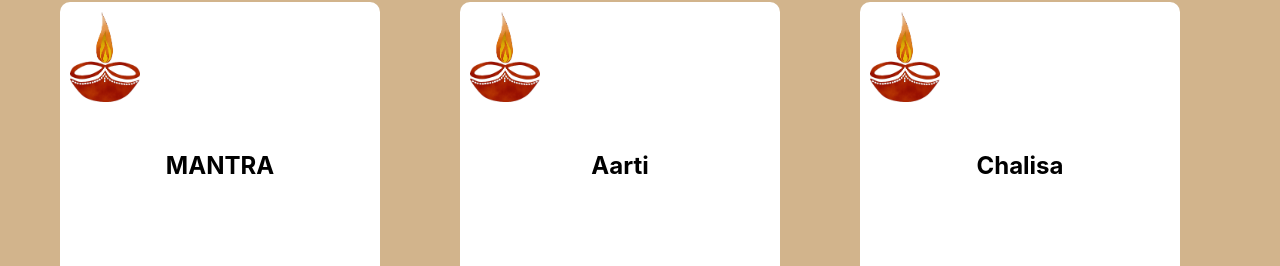
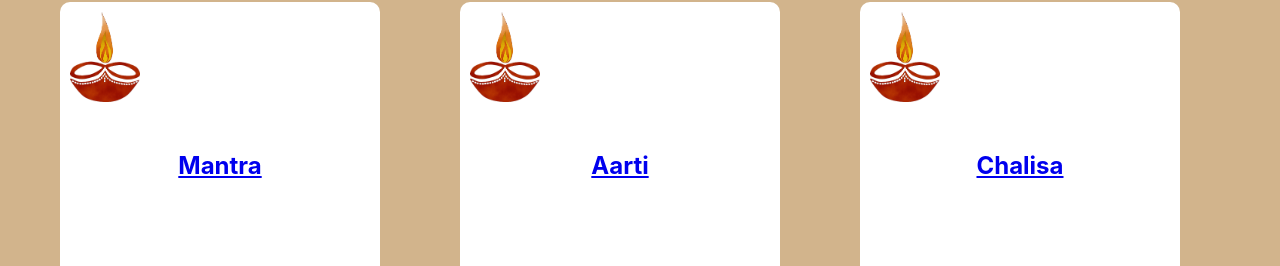
Before and after one commit to shashikant010/Mantra-counter, a React (Create React App) app: page / in a window 1280 px wide. Shown: the part 180-446 px from the top of the page. Built offline with nearby package versions, Linux system fonts and the light colour scheme.

Commit message:
added hash routing to webpage

```diff
--- a/package.json
+++ b/package.json
@@ -10,6 +10,7 @@
     "gh-pages": "^6.1.1",
     "react": "^18.2.0",
     "react-dom": "^18.2.0",
+    "react-router-dom": "^6.22.0",
     "react-scripts": "5.0.1",
     "react-simple-typewriter": "^5.0.1",
     "web-vitals": "^2.1.4"
--- a/src/App.js
+++ b/src/App.js
@@ -1,24 +1,29 @@
 import { useState } from 'react';
 import './App.css';
-import Congo from './components/Congo';
-import Counter from './components/Counter';
 import Mantra from './components/Mantra';
-import Audio from './Audio';
+
 import HomePage from './HomePage';
+import { HashRouter,Link,Route,Routes } from 'react-router-dom'
 
 function App() {
   const [play,setplay]=useState("autoplay")
   return (
+    <HashRouter>
     <div className="App ">
-      <HomePage/>
-      {/* <div className="bgimg"></div> */}
-      {/* <h1>Mantra counter</h1> */}
+      <Routes>
+        <Route path='/' element={<HomePage/>}/>
+        <Route path='/Mantra' element={<Mantra/>}/>
 
-      {/* <Audio/> */}
+      {/**/}
+      {/*  */}
+
+      {/*  */}
       {/* <Mantra/> */}
-      {/* <Counter/> */}
+      {/*  */}
       {/* <Congo/> */}
+      </Routes>
     </div>
+    </HashRouter>
   );
 }
 
--- a/src/HomePage.js
+++ b/src/HomePage.js
@@ -18,7 +18,7 @@ export default function HomePage() {
                   words={['All You Need','','for your pooja','','Is Here']}
                 /></span><span ><Cursor/></span></h3>
     <div className="container">
-    <Boxes title='MANTRA'/>
+    <Boxes title='Mantra'/>
     <Boxes title='Aarti'/>
     <Boxes title='Chalisa'/>
     </div>
--- a/src/components/Boxes.js
+++ b/src/components/Boxes.js
@@ -1,12 +1,12 @@
 import React from 'react'
 import arti from '../aarti.png'
-
+import {Link} from 'react-router-dom'
 export default function Boxes(props) {
   return (
     <div>
       <div className='boxes'>
         <img src={arti} alt="" height={100}/>
- <h2>{props.title}</h2>
+<Link to={`/${props.title}`}><h2>{props.title}</h2></Link>
       </div>
     </div>
   )
--- a/src/components/Mantra.js
+++ b/src/components/Mantra.js
@@ -1,7 +1,13 @@
 import React from 'react'
-
+import Audio from '../Audio'
+import Counter from './Counter'
 export default function Mantra() {
   return (
+    <>
+
+  <div className="bgimg"></div>
+  <h1>Mantra counter</h1>
+  <Audio/>
     <div className='mantra' style={{textAlign:'center',fontSize:'30px',margin:'20px',fontWeight:'700'}}>
 
 <p>ॐ भूर् भुवः स्वः।</p>
@@ -9,5 +15,7 @@ export default function Mantra() {
 <p>भर्गो देवस्य धीमहि।</p>
 <p>धियो यो नः प्रचोदयात् ॥</p>
     </div>
+    <Counter/>
+    </>
   )
 }
```
Also changed, not shown: 1 other file (tests, documents, lock files or other folders).
